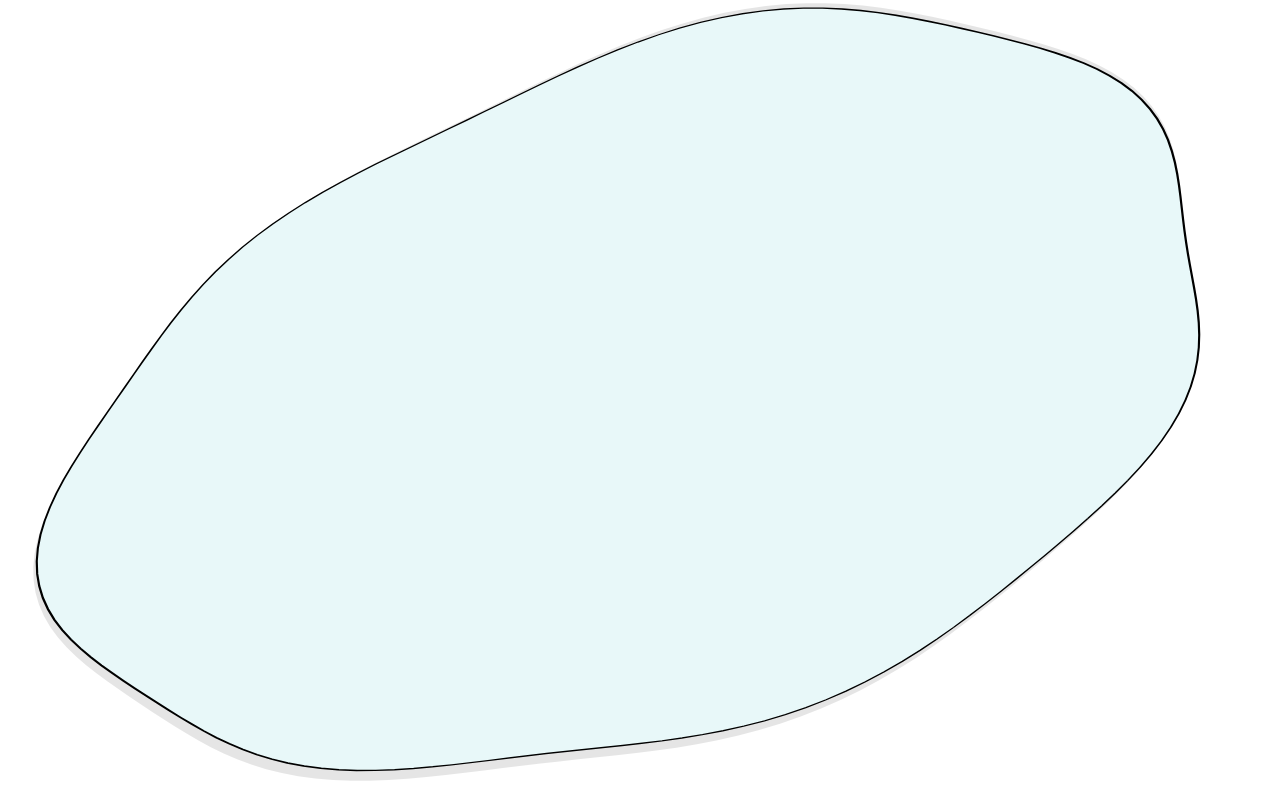
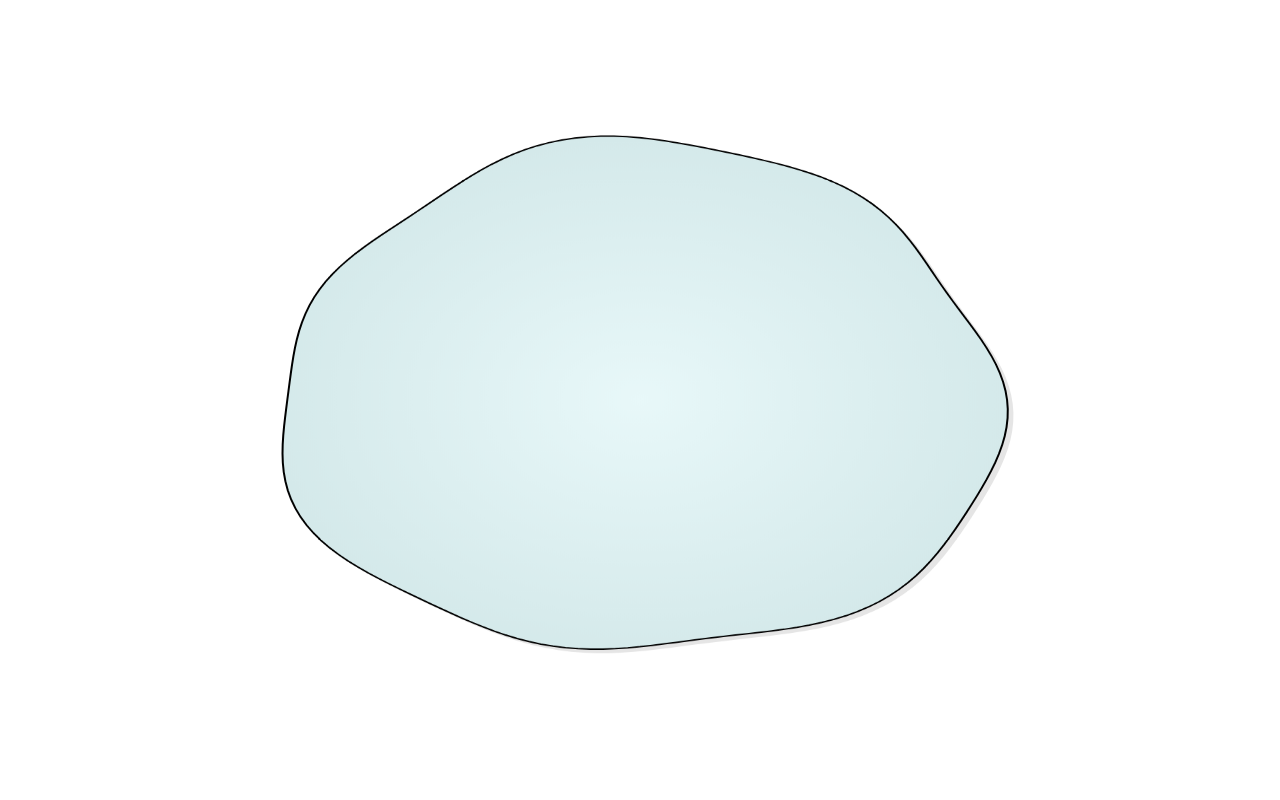
Before and after one commit to cfreshman/pond, a plain HTML site: page index.html in a window 1280 px wide. Drawn offline with Linux system fonts and the light colour scheme.

Commit message:
pond outline

```diff
--- a/index.html
+++ b/index.html
@@ -4,7 +4,16 @@
     <title>pond.graphics</title>
     <style>
         body { margin: 0; background: #fff }
-        canvas { position: fixed; top: 0; left: 0 }
+        canvas {
+            position: fixed;
+            top: 0;
+            left: 0;
+            width: 100vw;
+            /* Make canvas taller by 1/cos(45°) so it scales to 100vh */
+            height: calc(100vh / 0.7071);
+            transform: scaleY(0.7071);
+            transform-origin: top;
+        }
     </style>
 </head>
 <body>
@@ -16,9 +25,13 @@
         // Store untransformed boundary points
         let boundaryPoints = []
 
+        // Perspective constant
+        const PERSPECTIVE = Math.cos(Math.PI/4) // cos(45°)
+
         function resize() {
+            // Match canvas dimensions to CSS size
             canvas.width = window.innerWidth
-            canvas.height = window.innerHeight
+            canvas.height = window.innerHeight / PERSPECTIVE
 
             // Update boundary points
             updateBoundary()
@@ -41,18 +54,18 @@
 
         // Update boundary points
         function updateBoundary() {
+            // Use the smaller of width or scaled height for radius
+            const radius = Math.min(
+                canvas.width,
+                canvas.height * PERSPECTIVE
+            ) * 0.45 // 90% of smaller dimension
+
             const center = {
                 x: canvas.width / 2,
                 y: canvas.height / 2
             }
 
-            // Calculate radius to achieve 90% width after transform
-            const transform = { a: 1, b: 0, c: -0.4, d: 0.7071, e: 0, f: 0 }
-            const targetWidth = canvas.width * 0.9
-            const transformScale = Math.sqrt(transform.a * transform.a + transform.c * transform.c)
-            const radius = (targetWidth / 2) / transformScale
-
-            // Get edge points in world space
+            // Get edge points
             boundaryPoints = getEdgePoints(radius).map(p => ({
                 x: p.x + center.x,
                 y: p.y + center.y
@@ -83,32 +96,21 @@
                 y: canvas.height / 2
             }
 
-            // Save context state
-            ctx.save()
-
-            // Move to center
-            ctx.translate(center.x, center.y)
-
-            // Apply 45 degree perspective transform with proper 3D effect
-            const transform = { a: 1, b: 0, c: -0.4, d: 0.7071, e: 0, f: 0 }
-            ctx.transform(transform.a, transform.b, transform.c, transform.d, transform.e, transform.f)
-
-            // Calculate radius to achieve 90% width after transform
-            // The effective width after transform is: radius * (2 * sqrt(a² + c²))
-            const targetWidth = canvas.width * 0.9
-            const transformScale = Math.sqrt(transform.a * transform.a + transform.c * transform.c)
-            const radius = (targetWidth / 2) / transformScale
+            // Transform points relative to center once
+            const transformedPoints = boundaryPoints.map(p => ({
+                x: p.x - center.x,
+                y: p.y - center.y
+            }))
 
             // Draw shadow
             ctx.save()
+            const shadowOffset = Math.min(canvas.width, canvas.height) * 0.005 // 0.5% of canvas size
+            ctx.translate(center.x + shadowOffset, center.y + shadowOffset)
             ctx.fillStyle = 'rgba(0,0,0,0.1)'
-            ctx.scale(1, 1.02)
-            ctx.translate(0, 4)
             ctx.beginPath()
-            const shadowPoints = getEdgePoints(radius)
-            ctx.moveTo(shadowPoints[0].x, shadowPoints[0].y)
-            for (let i = 1; i < shadowPoints.length; i++) {
-                const p = shadowPoints[i]
+            ctx.moveTo(transformedPoints[0].x, transformedPoints[0].y)
+            for (let i = 1; i < transformedPoints.length; i++) {
+                const p = transformedPoints[i]
                 ctx.lineTo(p.x, p.y)
             }
             ctx.closePath()
@@ -116,37 +118,36 @@
             ctx.restore()
 
             // Draw pond
-            ctx.fillStyle = '#e8f8f9'
+            ctx.save()
+            ctx.translate(center.x, center.y)
+
+            // Create radial gradient for depth
+            const gradient = ctx.createRadialGradient(0, 0, 0, 0, 0, Math.max(...transformedPoints.map(p => Math.hypot(p.x, p.y))))
+            gradient.addColorStop(0, '#e8f8f9')
+            gradient.addColorStop(1, '#d4e9ea')
+            ctx.fillStyle = gradient
+
             ctx.beginPath()
-            const pondPoints = getEdgePoints(radius)
-            ctx.moveTo(pondPoints[0].x, pondPoints[0].y)
-            for (let i = 1; i < pondPoints.length; i++) {
-                const p = pondPoints[i]
+            ctx.moveTo(transformedPoints[0].x, transformedPoints[0].y)
+            for (let i = 1; i < transformedPoints.length; i++) {
+                const p = transformedPoints[i]
                 ctx.lineTo(p.x, p.y)
             }
             ctx.closePath()
             ctx.fill()
-
-            // Restore context
             ctx.restore()
 
-            // Draw boundary points with transform
-            ctx.save()
-            ctx.translate(center.x, center.y)
-            ctx.transform(transform.a, transform.b, transform.c, transform.d, transform.e, transform.f)
-
+            // Draw boundary points for debugging
             ctx.strokeStyle = 'black'
             ctx.lineWidth = 2
             ctx.beginPath()
-            // Draw relative to center since we're in transformed space
-            ctx.moveTo(boundaryPoints[0].x - center.x, boundaryPoints[0].y - center.y)
+            ctx.moveTo(boundaryPoints[0].x, boundaryPoints[0].y)
             for (let i = 1; i < boundaryPoints.length; i++) {
                 const p = boundaryPoints[i]
-                ctx.lineTo(p.x - center.x, p.y - center.y)
+                ctx.lineTo(p.x, p.y)
             }
             ctx.closePath()
             ctx.stroke()
-            ctx.restore()
 
             requestAnimationFrame(draw)
         }
```
